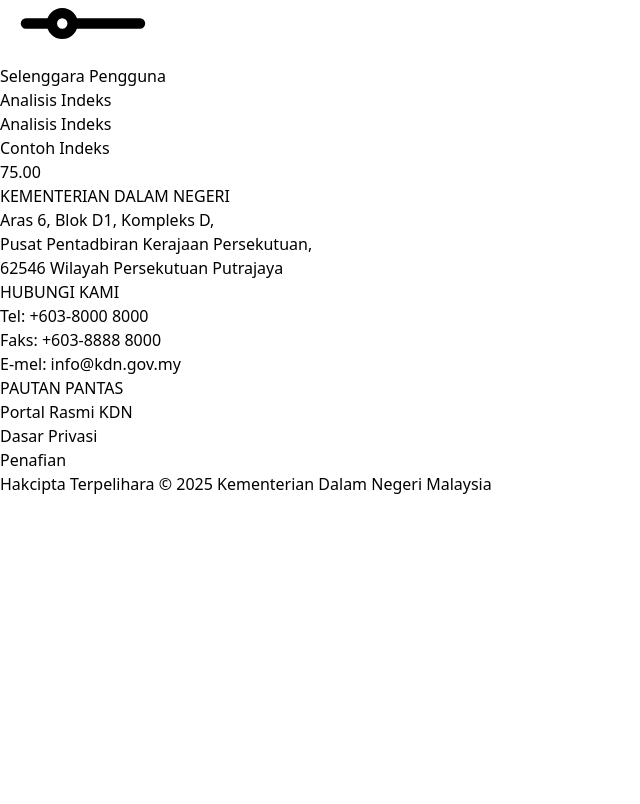
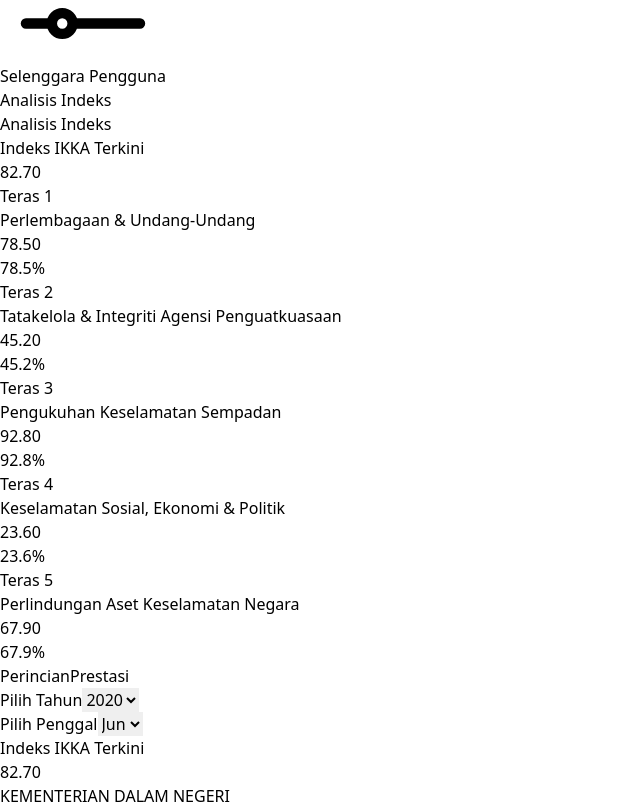
Before and after one commit to nuradamdnl/ikka-demo, a React (Vite) app: page /analisis-indeks in a window 1280 px wide. Shown: the part 3603-4407 px from the top of the page, without its empty margins (0-640 px from the left). Before the commit the page ends 4099 px from the top, so only its background shows below. Built offline with nearby package versions, Linux system fonts and the light colour scheme.

Commit message:
feat: Enhance ProgressCard with subtitle and integrate multiple ProgressCards in AnalisisIndeks page

```diff
--- /dev/null
+++ b/src/components/InputCard.tsx
@@ -0,0 +1,39 @@
+import { useState } from "react";
+
+type InputCardProps = {
+  title: string;
+  dropdownValues: { value: string; label: string }[];
+  defaultValue?: string;
+  onChange?: (value: string) => void;
+};
+
+function InputCard({ title, dropdownValues, defaultValue, onChange }: InputCardProps) {
+  const [selectedValue, setSelectedValue] = useState(defaultValue || dropdownValues[0]?.value || "");
+
+  const handleChange = (e: React.ChangeEvent<HTMLSelectElement>) => {
+    const newValue = e.target.value;
+    setSelectedValue(newValue);
+    onChange?.(newValue);
+  };
+
+  return (
+    <div className="bg-white rounded-lg shadow p-6">
+      <label className="block text-sm font-medium text-gray-700 mb-2">
+        {title}
+      </label>
+      <select
+        value={selectedValue}
+        onChange={handleChange}
+        className="w-full px-4 py-2 border border-gray-300 rounded-lg focus:ring-2 focus:ring-blue-500 focus:border-blue-500 outline-none transition-colors"
+      >
+        {dropdownValues.map((option) => (
+          <option key={option.value} value={option.value}>
+            {option.label}
+          </option>
+        ))}
+      </select>
+    </div>
+  );
+}
+
+export default InputCard;
--- a/src/components/ProgressCard.tsx
+++ b/src/components/ProgressCard.tsx
@@ -2,12 +2,13 @@
 
 type ProgressCardProps = {
   title: string;
+  subtitle?: string;
   value: number;
   maxValue?: number;
   animateDuration?: number;
 };
 
-function ProgressCard({ title, value, maxValue = 100, animateDuration = 1000 }: ProgressCardProps) {
+function ProgressCard({ title, subtitle, value, maxValue = 100, animateDuration = 1000 }: ProgressCardProps) {
   const [displayValue, setDisplayValue] = useState(0);
   const [displayProgress, setDisplayProgress] = useState(0);
 
@@ -45,9 +46,14 @@
 
   return (
     <div className="bg-white rounded-lg shadow p-6">
-      <h3 className="text-sm font-medium text-gray-600 mb-3">
+      <h3 className="text-sm font-medium text-gray-600 mb-1">
         {title}
       </h3>
+      {subtitle && (
+        <p className="text-xs text-gray-500 mb-3">
+          {subtitle}
+        </p>
+      )}
       <p className={`text-3xl font-bold ${colors.text} mb-4`}>
         {displayValue.toFixed(2)}
       </p>
--- /dev/null
+++ b/src/components/TabbedSectionCard.tsx
@@ -0,0 +1,50 @@
+import { useState } from "react";
+
+type Tab = {
+  id: string;
+  label: string;
+};
+
+type TabbedSectionCardProps = {
+  tabs: Tab[];
+  sections: Record<string, React.ReactNode>;
+  defaultTab?: string;
+  onTabChange?: (tabId: string) => void;
+};
+
+function TabbedSectionCard({ tabs, sections, defaultTab, onTabChange }: TabbedSectionCardProps) {
+  const [activeTab, setActiveTab] = useState(defaultTab || tabs[0]?.id || "");
+
+  const handleTabChange = (tabId: string) => {
+    setActiveTab(tabId);
+    onTabChange?.(tabId);
+  };
+
+  return (
+    <div className="bg-white rounded-lg shadow-md mb-6">
+      {/* Tab Headers */}
+      <div className="flex border-b border-gray-200">
+        {tabs.map((tab) => (
+          <button
+            key={tab.id}
+            onClick={() => handleTabChange(tab.id)}
+            className={`px-6 py-4 text-sm font-medium transition-colors ${
+              activeTab === tab.id
+                ? "text-blue-900 border-b-2 border-blue-900 bg-blue-50"
+                : "text-gray-600 hover:text-gray-800 hover:bg-gray-50"
+            }`}
+          >
+            {tab.label}
+          </button>
+        ))}
+      </div>
+
+      {/* Tab Content */}
+      <div className="p-6">
+        {sections[activeTab]}
+      </div>
+    </div>
+  );
+}
+
+export default TabbedSectionCard;
--- a/src/pages/portal/AnalisisIndeks.tsx
+++ b/src/pages/portal/AnalisisIndeks.tsx
@@ -5,6 +5,9 @@
 import PageTitle from "../../components/PageTitle";
 import SectionCard from "../../components/SectionCard";
 import IndeksCard from "../../components/IndeksCard";
+import ProgressCard from "../../components/ProgressCard";
+import TabbedSectionCard from "../../components/TabbedSectionCard";
+import InputCard from "../../components/InputCard";
 
 function AnalisisIndeks() {
     return (
@@ -17,8 +20,55 @@
                     <div className="container mx-auto">
                         <PageTitle>Analisis Indeks</PageTitle>
                         <SectionCard title="Analisis Indeks">
-                <IndeksCard title="Contoh Indeks" value={75} />
+                            <div className="flex flex-col gap-6">
+                                <IndeksCard title="Indeks IKKA Terkini" value={82.7} />
+                                <ProgressCard title="Teras 1" subtitle="Perlembagaan & Undang-Undang" value={78.5} maxValue={100} />
+                                <ProgressCard title="Teras 2" subtitle="Tatakelola & Integriti Agensi Penguatkuasaan" value={45.2} maxValue={100} />
+                                <ProgressCard title="Teras 3" subtitle="Pengukuhan Keselamatan Sempadan" value={92.8} maxValue={100} />
+                                <ProgressCard title="Teras 4" subtitle="Keselamatan Sosial, Ekonomi & Politik" value={23.6} maxValue={100} />
+                                <ProgressCard title="Teras 5" subtitle="Perlindungan Aset Keselamatan Negara" value={67.9} maxValue={100} />
+                            </div>
                         </SectionCard>
+
+                        <TabbedSectionCard
+                            tabs={[
+                                { id: "perincian", label: "Perincian" },
+                                { id: "prestasi", label: "Prestasi" },
+                            ]}
+                            sections={{
+                                perincian: (
+                                    <div className="flex flex-col gap-4">
+                                        <div className="grid grid-cols-2 gap-4">
+                                            <InputCard
+                                                title="Pilih Tahun"
+                                                dropdownValues={[
+                                                    { value: "2020", label: "2020" },
+                                                    { value: "2021", label: "2021" },
+                                                    { value: "2022", label: "2022" },
+                                                    { value: "2023", label: "2023" },
+                                                    { value: "2024", label: "2024" },
+                                                    { value: "2025", label: "2025" },
+                                                ]}
+                                            />
+                                            <InputCard
+                                                title="Pilih Penggal"
+                                                dropdownValues={[
+                                                    { value: "jun", label: "Jun" },
+                                                    { value: "dis", label: "Dis" },
+                                                ]}
+                                            />
+                                        </div>
+                                        <IndeksCard title="Indeks IKKA Terkini" value={82.7} />
+                                    </div>
+                                ),
+                                prestasi: (
+                                    <div className="text-gray-600">
+                                        <p>Analisis Komponen content will be displayed here.</p>
+                                    </div>
+                                )
+                            }}
+                            defaultTab="perincian"
+                        />
                     </div>
                 </main>
             </div>
```
Lines whose indentation alone changed are shown as unchanged.
